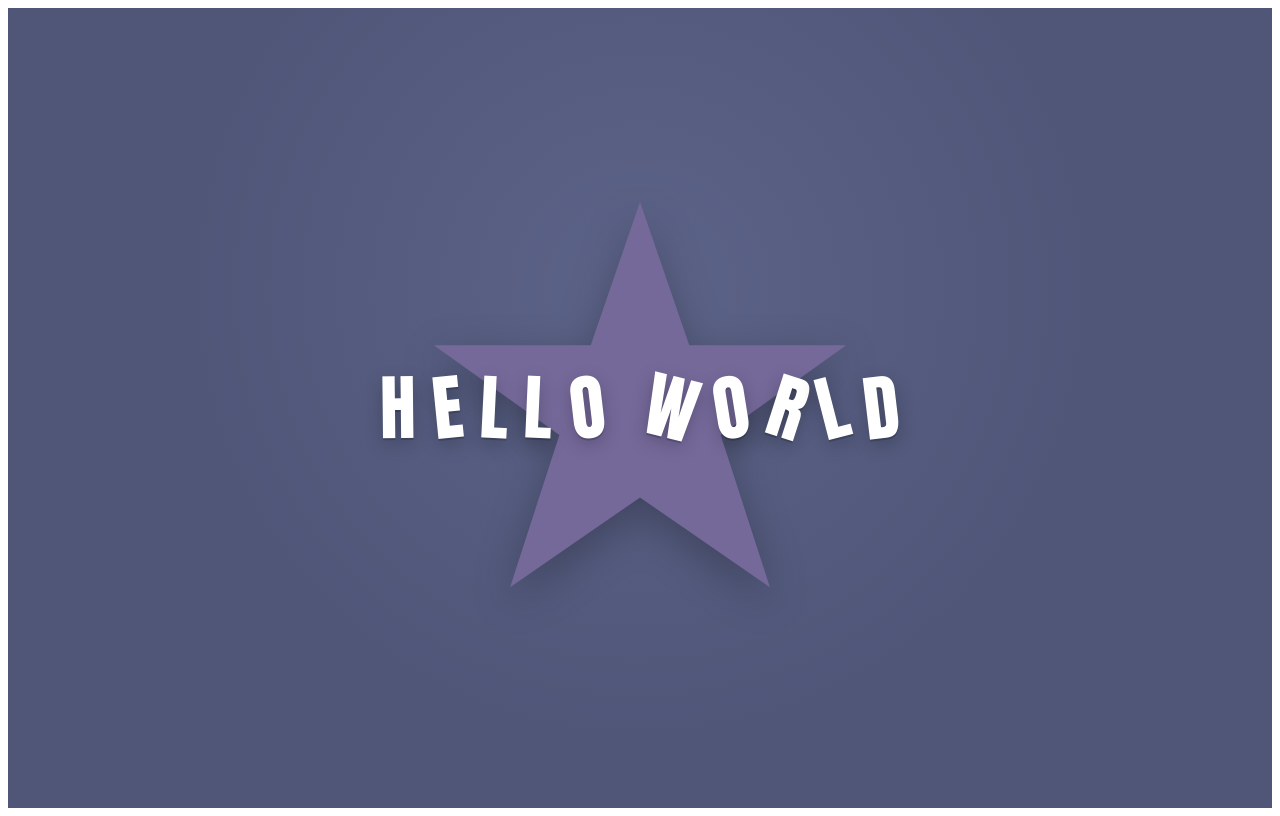
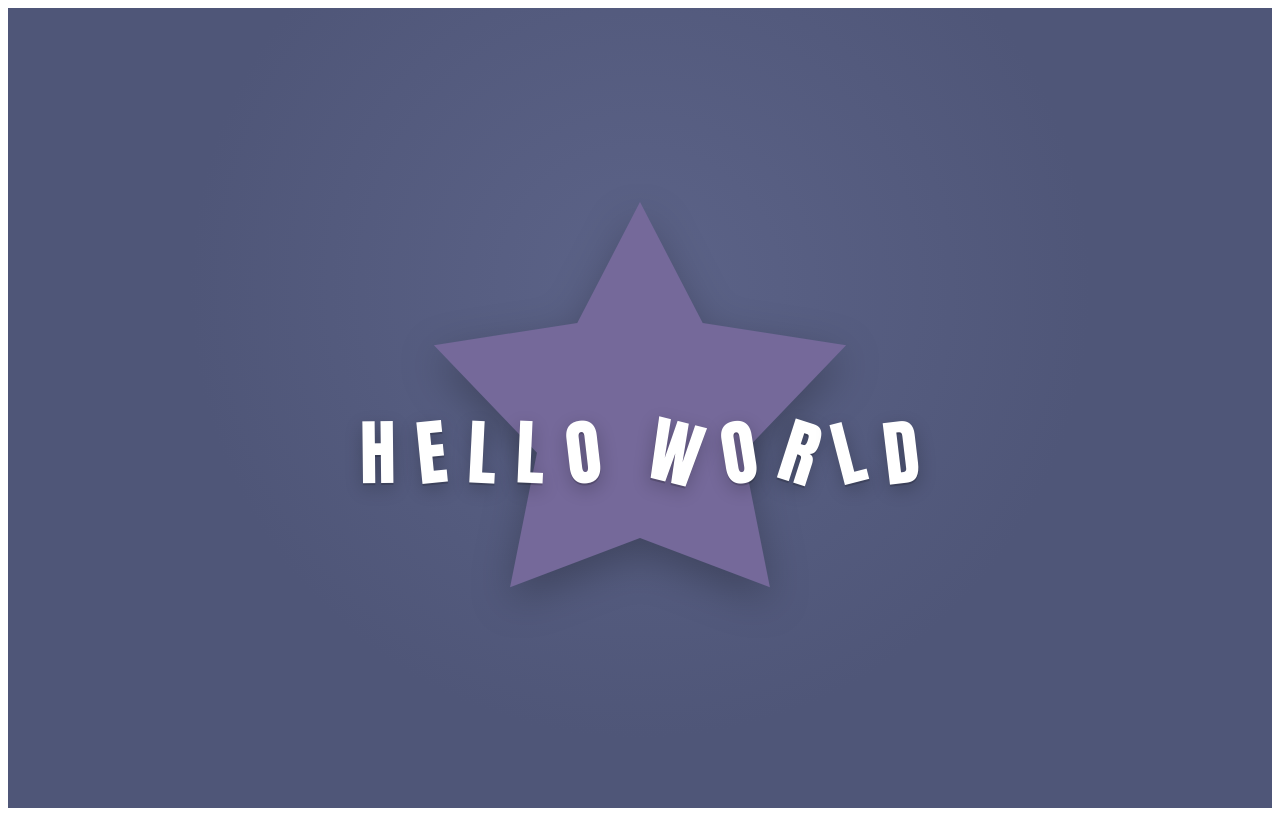
Before and after one commit to Fabricari/poc-hello-react-copilot-chat-agent-take-two, a React (Vite) app: page / in a window 1280 px wide. Built offline with nearby package versions, Linux system fonts and the light colour scheme.

Commit message:
feat: tune hero layout, star shape, and letter spacing

```diff
--- a/src/App.css
+++ b/src/App.css
@@ -27,6 +27,9 @@
 
 .hero-title {
   position: absolute;
+  left: 50%;
+  top: 60%;
+  transform: translate(-50%, -50%);
   margin: 0;
   color: var(--text-color);
   font-family: Impact, Haettenschweiler, 'Arial Black', sans-serif;
--- a/src/App.tsx
+++ b/src/App.tsx
@@ -17,6 +17,7 @@ type LetterLayout = {
 
 const BASE_LETTER_ROTATION_DEG = 0;
 const RANDOM_ROTATION_RANGE_DEG = 20;
+const LETTER_SPACING_PX = 4;
 const TITLE_FONT_WEIGHT = 900;
 const TITLE_FONT_SIZE_PX = 72;
 const TITLE_FONT_FAMILY = "Impact, Haettenschweiler, 'Arial Black', sans-serif";
@@ -32,14 +33,16 @@ function getLetterLayout(text: string): { letters: LetterLayout[]; totalWidth: n
   if (!context) {
     const fallback = text.split('').map((char, index) => ({
       char,
-      left: index * TITLE_FONT_SIZE_PX * 0.62,
+      left: index * (TITLE_FONT_SIZE_PX * 0.62 + LETTER_SPACING_PX),
       width: TITLE_FONT_SIZE_PX * 0.62,
       rotation: BASE_LETTER_ROTATION_DEG + randomInRange(-RANDOM_ROTATION_RANGE_DEG, RANDOM_ROTATION_RANGE_DEG)
     }));
 
     return {
       letters: fallback,
-      totalWidth: fallback.length * TITLE_FONT_SIZE_PX * 0.62
+      totalWidth:
+        fallback.length * TITLE_FONT_SIZE_PX * 0.62 +
+        Math.max(0, fallback.length - 1) * LETTER_SPACING_PX
     };
   }
 
@@ -54,7 +57,7 @@ function getLetterLayout(text: string): { letters: LetterLayout[]; totalWidth: n
 
     return {
       char,
-      left,
+      left: left + index * LETTER_SPACING_PX,
       width,
       rotation: BASE_LETTER_ROTATION_DEG + randomInRange(-RANDOM_ROTATION_RANGE_DEG, RANDOM_ROTATION_RANGE_DEG)
     };
@@ -62,7 +65,7 @@ function getLetterLayout(text: string): { letters: LetterLayout[]; totalWidth: n
 
   return {
     letters,
-    totalWidth: context.measureText(text).width
+    totalWidth: context.measureText(text).width + Math.max(0, text.length - 1) * LETTER_SPACING_PX
   };
 }
 
@@ -97,7 +100,7 @@ export function App() {
           role="img"
           aria-label="Star background"
         >
-          <polygon points="50,4 61,36 96,36 68,56 79,90 50,70 21,90 32,56 4,36 39,36" />
+          <polygon points="50,4 64,31 96,36 73,60 79,90 50,79 21,90 27,60 4,36 36,31" />
         </svg>
         <h1 className="hero-title" style={titleStyle}>
           {titleLayout.letters.map((letter, index) => {
```
